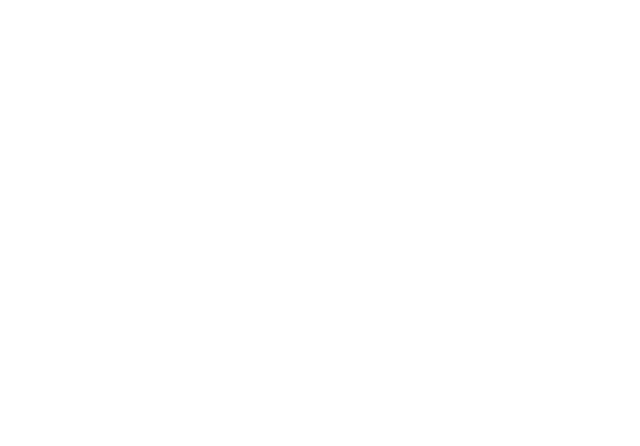
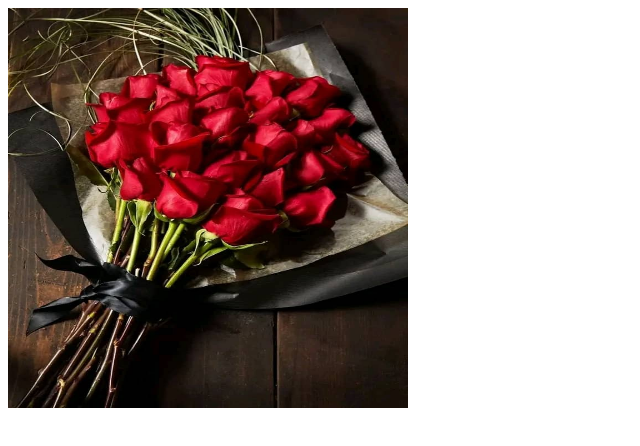
Before and after one commit to rozina143/module-three-git-github, a plain HTML site: page module3-5.html in a window 1280 px wide. Shown: the whole page, without its empty margins (0-640 px from the left). Drawn offline with Linux system fonts and the light colour scheme.

Commit message:
added the first blog

```diff
--- a/index.html
+++ b/module3-5.html
@@ -4,8 +4,12 @@
     <meta charset="UTF-8">
     <meta name="viewport" content="width=device-width, initial-scale=1.0">
     <title>Git and Github</title>
+    <link rel="stylesheet" href="styles/blog.css">
 </head>
 <body>
-
+    <div class="love">
+        <div class="image">
+            <img src="styles/flowers.jpg" alt="">
+        </div>
 </body>
 </html>
--- /dev/null
+++ b/styles/blog.css
@@ -0,0 +1,4 @@
+.image img{
+    width: 400px;
+    height: 400px;
+}
```
Also changed, not shown: styles/flowers.jpg (added).
